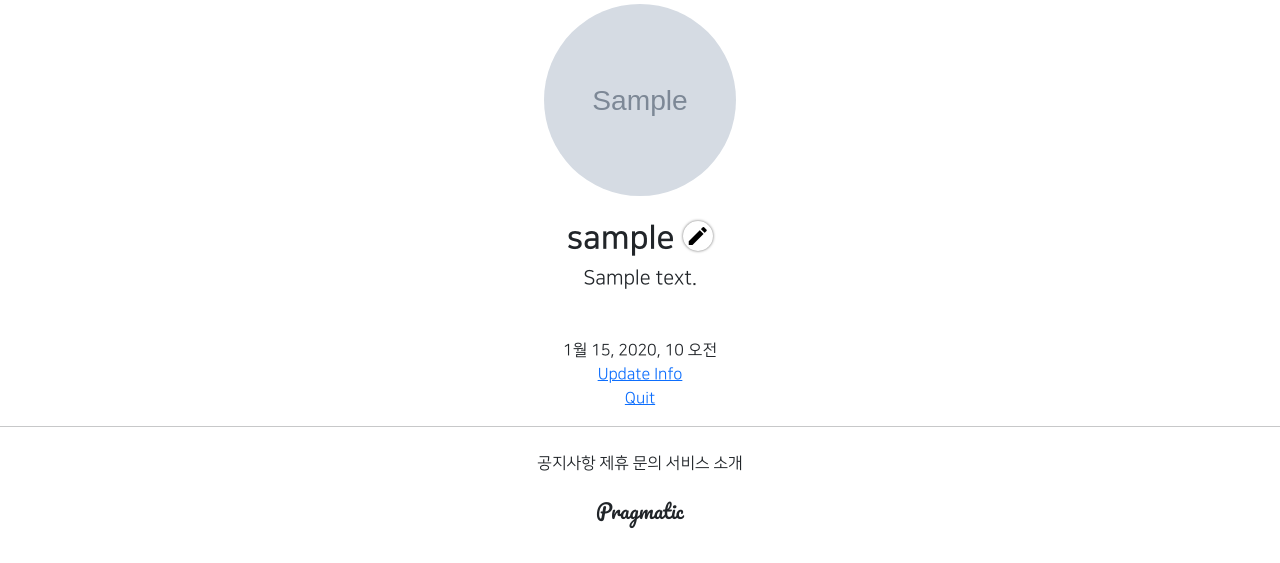
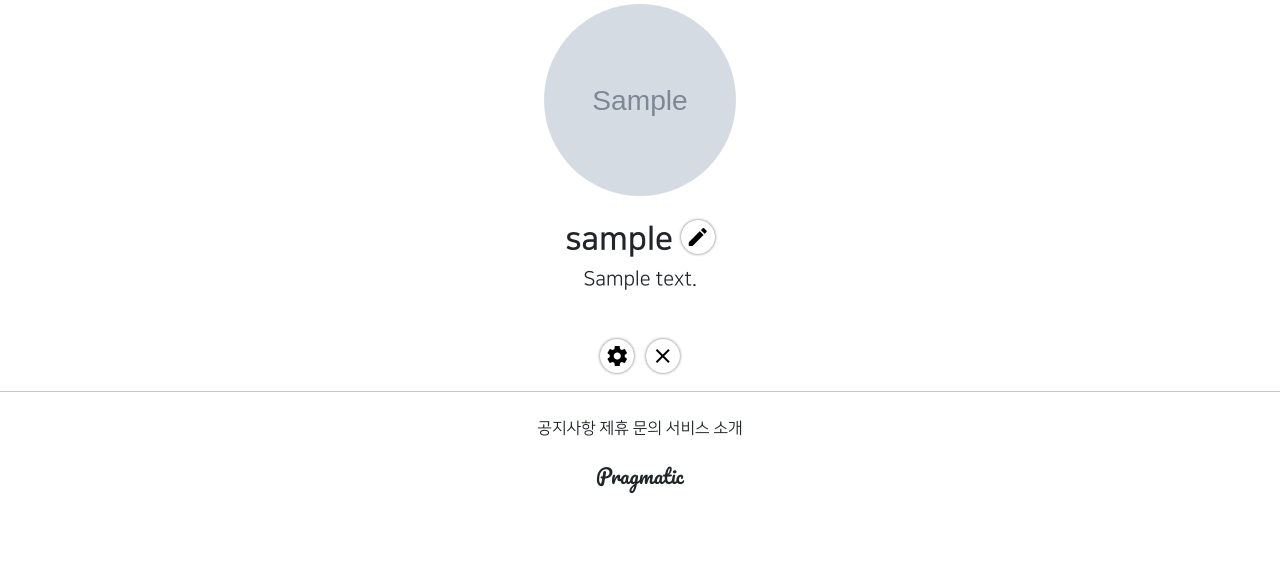
Before and after one commit to timgotango/gis_4ban_1, a Django app: page /accounts/detail/1 in a window 1280 px wide. Shown: the part 237-800 px from the top of the page. Run offline with Django 3.2, Linux system fonts and the light colour scheme; a user stored in the database is signed in; tables that the repository leaves empty hold one stand-in row (values such as "Sample post"); grey boxes marked "Sample" are stand-in pictures; parts of the project's set-up code (start-up, migrations or seed data) failed here and were passed over; some libraries are stand-ins or nearby versions.

Commit message:
7/30 commit 02 : update, quit 버튼

```diff
--- a/accountapp/templates/accountapp/detail.html
+++ b/accountapp/templates/accountapp/detail.html
@@ -26,16 +26,13 @@
             </h2>
             {% endif %}
         </div>
-        <div>
-            {{ target_user.date_joined }}
-        </div>
         {#  user와 target_user(서버에서 빼낸 Account 객체)가 같다면 회원정보 수정, 탈퇴 버튼 보이게끔  #}
         {% if user == target_user %}
         <div>
-            <a href="{% url 'accountapp:update' pk=target_user.pk %}">Update Info</a>
-        </div>
-        <div>
-            <a href="{% url 'accountapp:delete' pk=target_user.pk %}">Quit</a>
+            <a href="{% url 'accountapp:update' pk=target_user.pk %}"
+            class="material-icons round_button mx-1">settings</a>
+            <a href="{% url 'accountapp:delete' pk=target_user.pk %}"
+            class="material-icons round_button mx-1">close</a>
         </div>
         {% endif %}
     </div>
--- a/static/base.css
+++ b/static/base.css
@@ -42,7 +42,7 @@
     /*박스 그림자*/
     box-shadow: 0 0 3px dimgray;
     border-radius: 20rem;
-    padding: 0.2rem;
+    padding: 0.3rem;
 }
 /*css 선택자 : hover 했을 때!*/
 .round_button:hover {
```
